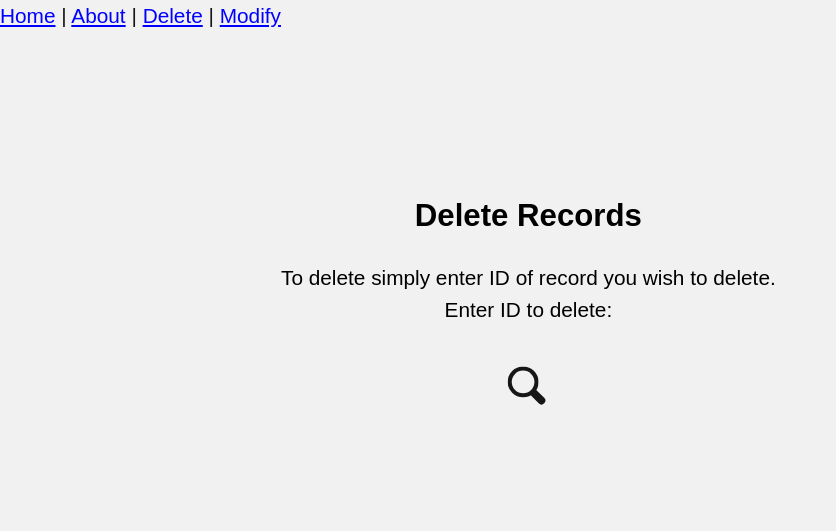
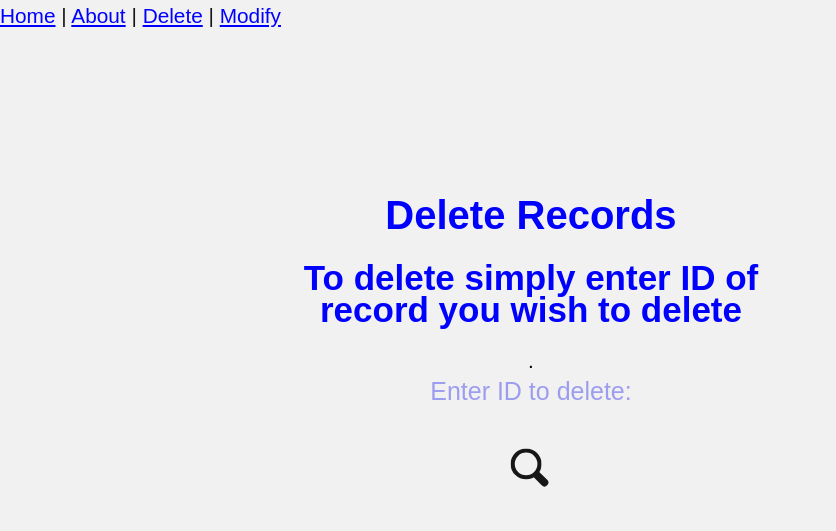
Before and after one commit to jasonchu-dev/COVID_19_SWE_prj, a Django app: page /delete/ in a window 1280 px wide. Shown: the top 531 px of the page, without its empty margins (0-836 px from the left). Run offline with Django 3.2, Linux system fonts and the light colour scheme; parts of the project's set-up code (start-up, migrations or seed data) failed here and were passed over.

Commit message:
update delete.html , make looks better by use css

```diff
--- a/codebase/repo/pages/templates/delete.html
+++ b/codebase/repo/pages/templates/delete.html
@@ -8,6 +8,11 @@
 		<meta charset="UTF-8">
 		<link rel="stylesheet" tpye="text/css" href="{% static 'css/styles.css' %}">
 		<title>Delete</title>
+        <style>
+            h2{font-size:40px;color:blue}
+            h1{font-size:35px;color:blue}
+            p{font-size:25px;color:rgb(157, 157, 240)}
+        </style>
 	</head>
 
 	<header>
@@ -16,7 +21,7 @@
 
     <div align="center">
         <h2>Delete Records</h2>
-        <br> To delete simply enter ID of record you wish to delete.
+        <h1><br> To delete simply enter ID of record you wish to delete</h1>.
         <p>Enter ID to delete: </p>
         <form action="delete" class="search-bar" method = "get">
             <input type="delete" name="delete" pattern=".*\S.*" required>
```
